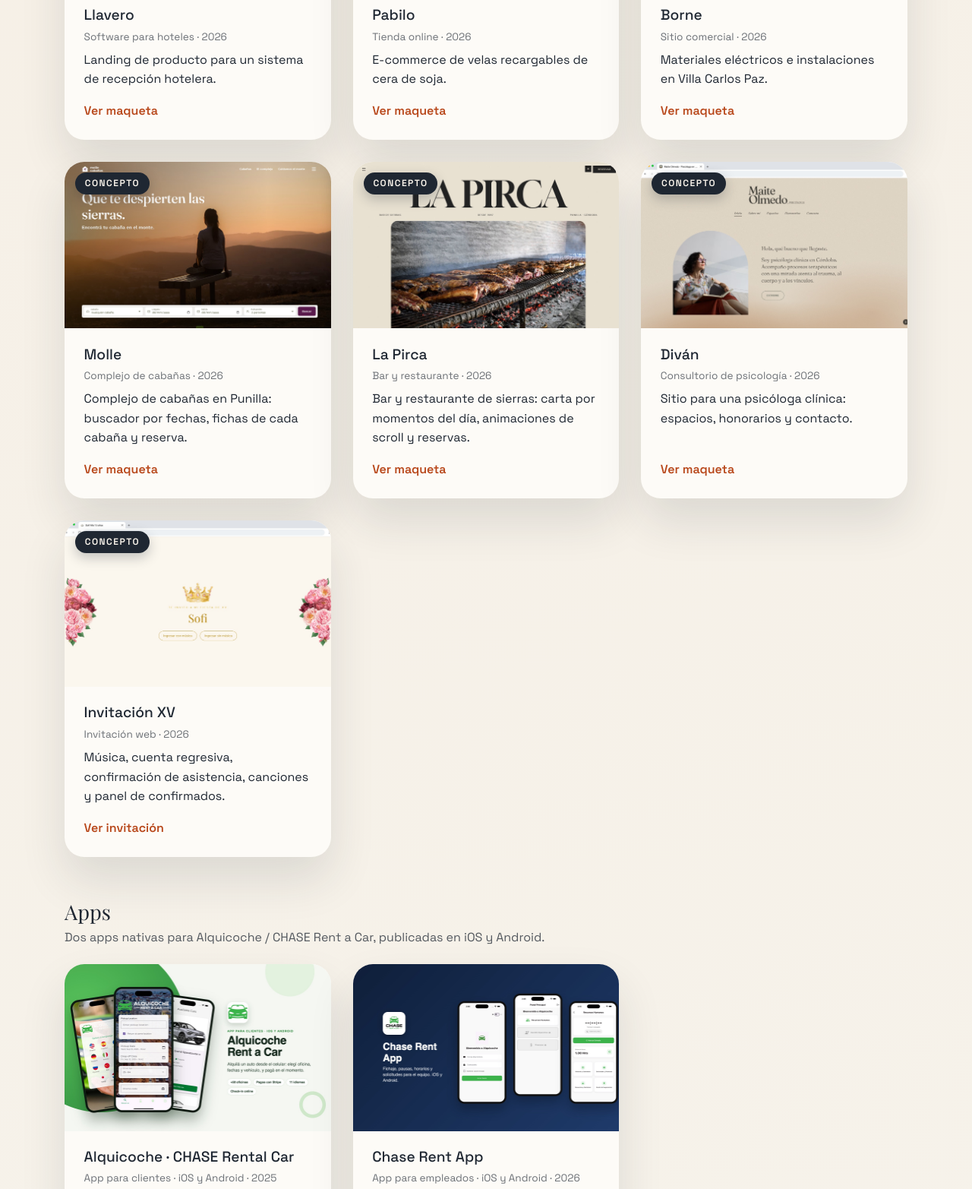
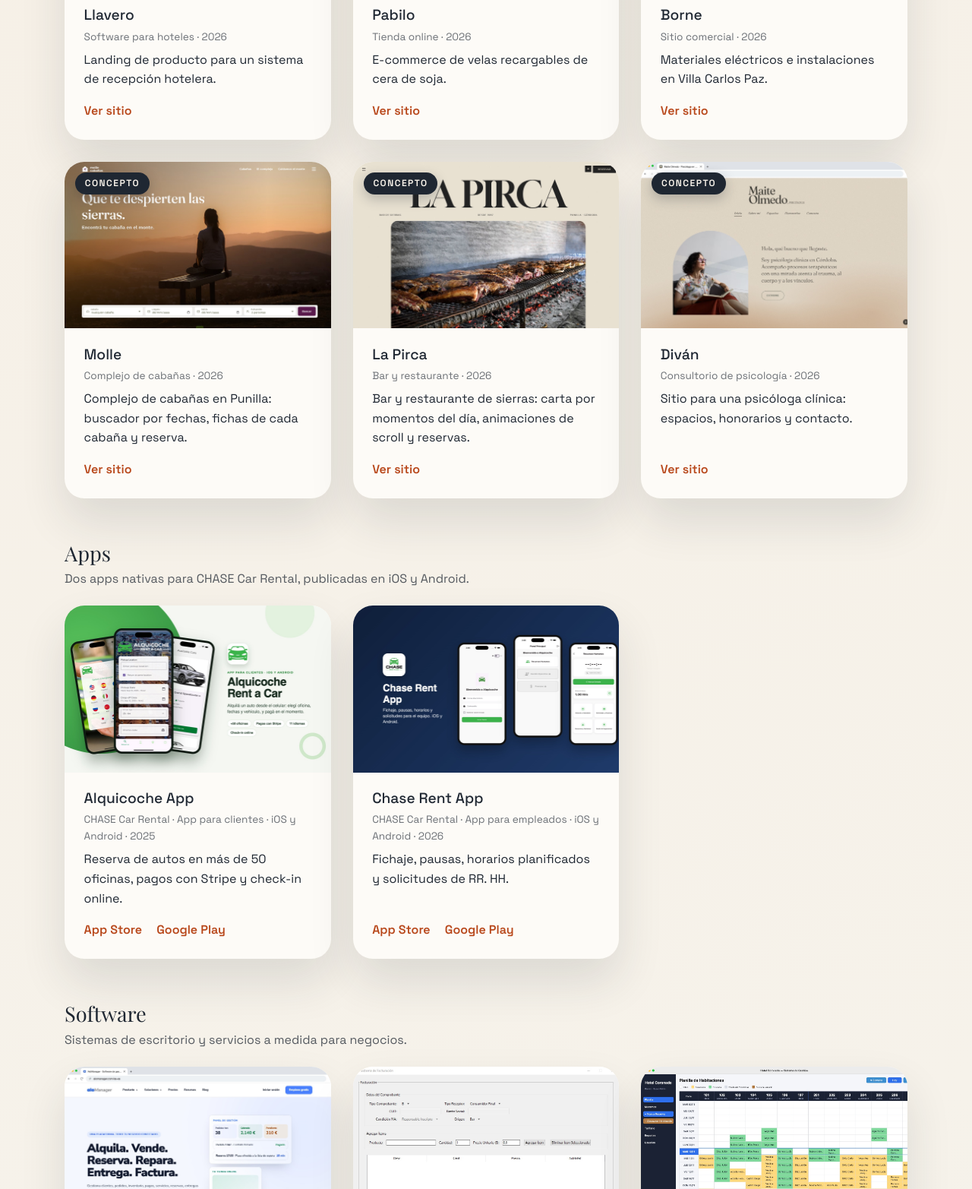
Before and after one commit to RamiroCeballes/ceballes.github.io, a plain HTML site: page index.html in a window 1280 px wide. Shown: the part 2640-4205 px from the top of the page at 76% size. Drawn offline with nearby package versions, Linux system fonts and the light colour scheme; files whose address does not match are found by name.

Commit message:
Portfolio: sacar Invitación XV, "Ver sitio" y nombre de las apps
- Se quita la tarjeta Invitación XV y su imagen; Webs queda con 6
  sitios de concepto (2 filas de 3 en escritorio).
- "Ver maqueta" pasa a "Ver sitio" en todas las tarjetas de concepto.
- Apps: la empresa figura como CHASE Car Rental (cuenta de desarrollador
  en Google Play) y cada app con su nombre publicado: Alquicoche App y
  Chase Rent App. Alt y metas actualizados.

Co-Authored-By: Claude Opus 5.5 <noreply@anthropic.com>

```diff
--- a/index.html
+++ b/index.html
@@ -187,7 +187,7 @@
             <p class="portfolio-meta">Software para hoteles · 2026</p>
             <p>Landing de producto para un sistema de recepción hotelera.</p>
             <div class="portfolio-links">
-              <a href="https://llavero.ramiroceballes.com.ar/" target="_blank" rel="noopener">Ver maqueta</a>
+              <a href="https://llavero.ramiroceballes.com.ar/" target="_blank" rel="noopener">Ver sitio</a>
             </div>
           </div>
         </article>
@@ -201,7 +201,7 @@
             <p class="portfolio-meta">Tienda online · 2026</p>
             <p>E-commerce de velas recargables de cera de soja.</p>
             <div class="portfolio-links">
-              <a href="https://pabilo.ramiroceballes.com.ar/" target="_blank" rel="noopener">Ver maqueta</a>
+              <a href="https://pabilo.ramiroceballes.com.ar/" target="_blank" rel="noopener">Ver sitio</a>
             </div>
           </div>
         </article>
@@ -215,7 +215,7 @@
             <p class="portfolio-meta">Sitio comercial · 2026</p>
             <p>Materiales eléctricos e instalaciones en Villa Carlos Paz.</p>
             <div class="portfolio-links">
-              <a href="https://borne.ramiroceballes.com.ar/" target="_blank" rel="noopener">Ver maqueta</a>
+              <a href="https://borne.ramiroceballes.com.ar/" target="_blank" rel="noopener">Ver sitio</a>
             </div>
           </div>
         </article>
@@ -229,7 +229,7 @@
             <p class="portfolio-meta">Complejo de cabañas · 2026</p>
             <p>Complejo de cabañas en Punilla: buscador por fechas, fichas de cada cabaña y reserva.</p>
             <div class="portfolio-links">
-              <a href="https://molle.ramiroceballes.com.ar/" target="_blank" rel="noopener">Ver maqueta</a>
+              <a href="https://molle.ramiroceballes.com.ar/" target="_blank" rel="noopener">Ver sitio</a>
             </div>
           </div>
         </article>
@@ -243,7 +243,7 @@
             <p class="portfolio-meta">Bar y restaurante · 2026</p>
             <p>Bar y restaurante de sierras: carta por momentos del día, animaciones de scroll y reservas.</p>
             <div class="portfolio-links">
-              <a href="https://lapirca.ramiroceballes.com.ar/" target="_blank" rel="noopener">Ver maqueta</a>
+              <a href="https://lapirca.ramiroceballes.com.ar/" target="_blank" rel="noopener">Ver sitio</a>
             </div>
           </div>
         </article>
@@ -257,21 +257,7 @@
             <p class="portfolio-meta">Consultorio de psicología · 2026</p>
             <p>Sitio para una psicóloga clínica: espacios, honorarios y contacto.</p>
             <div class="portfolio-links">
-              <a href="https://divan.ramiroceballes.com.ar/" target="_blank" rel="noopener">Ver maqueta</a>
-            </div>
-          </div>
-        </article>
-        <article class="portfolio-card">
-          <div class="portfolio-thumb">
-            <img src="img/invitacion-xv.jpg" alt="Concepto de invitación web para una fiesta de XV" loading="lazy" style="object-position: center">
-            <span class="concept-tag">Concepto</span>
-          </div>
-          <div>
-            <h4>Invitación XV</h4>
-            <p class="portfolio-meta">Invitación web · 2026</p>
-            <p>Música, cuenta regresiva, confirmación de asistencia, canciones y panel de confirmados.</p>
-            <div class="portfolio-links">
-              <a href="https://xv.ramiroceballes.com.ar/" target="_blank" rel="noopener">Ver invitación</a>
+              <a href="https://divan.ramiroceballes.com.ar/" target="_blank" rel="noopener">Ver sitio</a>
             </div>
           </div>
         </article>
@@ -280,14 +266,14 @@
       <div class="portfolio-group">
         <div class="portfolio-group-head">
           <h3>Apps</h3>
-          <p>Dos apps nativas para Alquicoche / CHASE Rent a Car, publicadas en iOS y Android.</p>
+          <p>Dos apps nativas para CHASE Car Rental, publicadas en iOS y Android.</p>
         </div>
         <div class="portfolio-grid">
         <article class="portfolio-card">
-          <img src="img/alquicoche.jpg" alt="App de Alquicoche" loading="lazy">
+          <img src="img/alquicoche.jpg" alt="Alquicoche App, la app de reservas para clientes de CHASE Car Rental" loading="lazy">
           <div>
-            <h4>Alquicoche · CHASE Rental Car</h4>
-            <p class="portfolio-meta">App para clientes · iOS y Android · 2025</p>
+            <h4>Alquicoche App</h4>
+            <p class="portfolio-meta">CHASE Car Rental · App para clientes · iOS y Android · 2025</p>
             <p>Reserva de autos en más de 50 oficinas, pagos con Stripe y check-in online.</p>
             <div class="portfolio-links">
               <a href="https://apps.apple.com/co/app/alquicoche-app/id6752310598" target="_blank" rel="noopener">App Store</a>
@@ -296,10 +282,10 @@
           </div>
         </article>
         <article class="portfolio-card">
-          <img src="img/chase-rent.jpg" alt="Chase Rent App para empleados" loading="lazy">
+          <img src="img/chase-rent.jpg" alt="Chase Rent App, la app para empleados de CHASE Car Rental" loading="lazy">
           <div>
             <h4>Chase Rent App</h4>
-            <p class="portfolio-meta">App para empleados · iOS y Android · 2026</p>
+            <p class="portfolio-meta">CHASE Car Rental · App para empleados · iOS y Android · 2026</p>
             <p>Fichaje, pausas, horarios planificados y solicitudes de RR. HH.</p>
             <div class="portfolio-links">
               <a href="https://apps.apple.com/co/app/chase-rent-app/id6760238063" target="_blank" rel="noopener">App Store</a>
```
Also changed, not shown: img/invitacion-xv.jpg (deleted).
